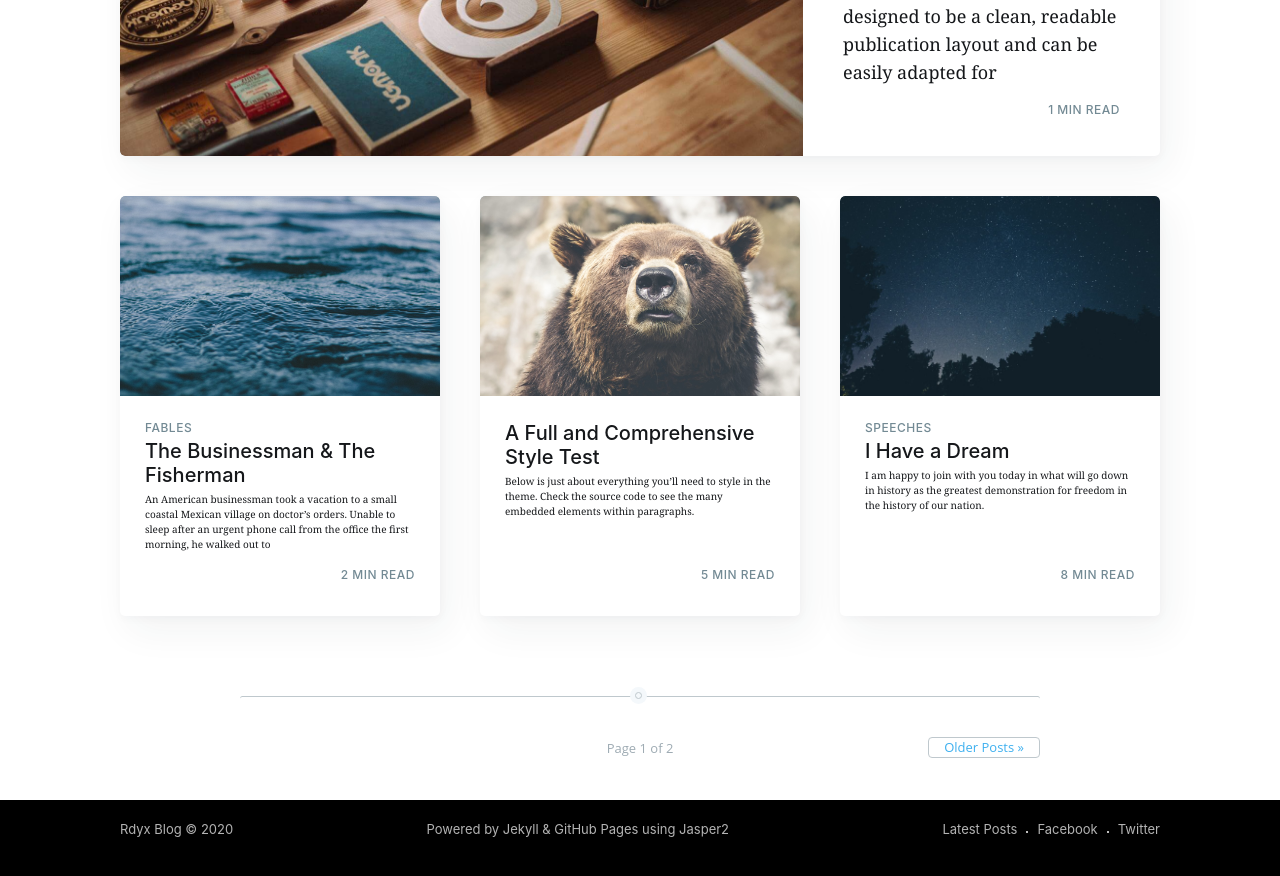
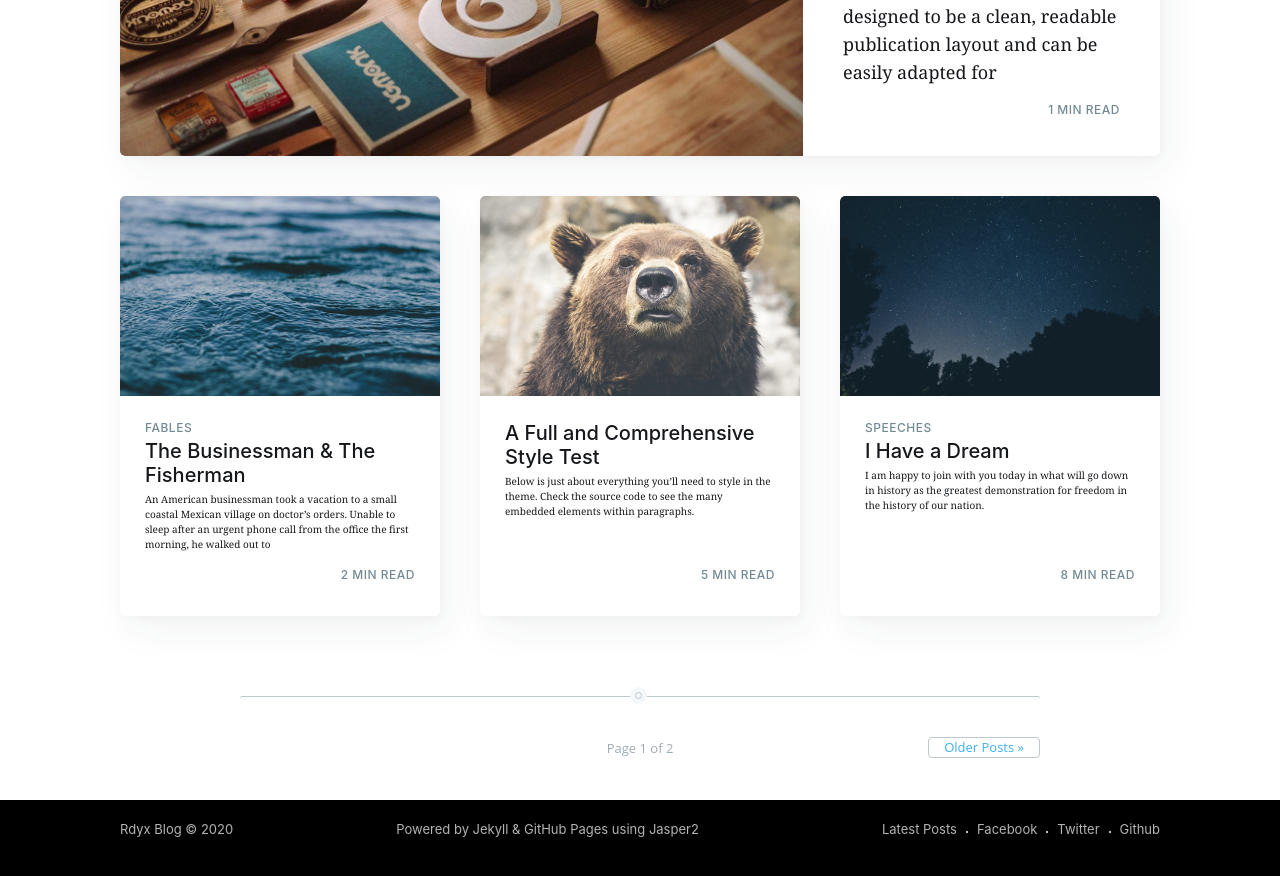
Before and after one commit to Rdyx/blog, a Jekyll site: the page built from index.html, in a window 1280 px wide and 900 px high, scrolled down 1755 px. Shown: the top 876 px of the window. Built offline with Jekyll 4.4.1, drawn with Linux system fonts in a browser that asks for light colours; nearby versions of some CDN libraries; the list of posts is cut into pages by our own code; comment, search, counter and statistics services are not loaded.

Commit message:
QF Add github in bottom links

```diff
--- a/_layouts/default.html
+++ b/_layouts/default.html
@@ -67,6 +67,7 @@
                     <a href="{{ site.baseurl }}">Latest Posts</a>
                     {% if site.facebook %}<a href="https://facebook.com/{{ site.facebook }}" target="_blank" rel="noopener">Facebook</a>{% endif %}
                     {% if site.twitter %}<a href="https://twitter.com/{{ site.twitter }}" target="_blank" rel="noopener">Twitter</a>{% endif %}
+                    {% if site.github %}<a href="https://github.com/{{ site.github }}" target="_blank" rel="noopener">Github</a>{% endif %}
                     <!-- <a href="https://ghost.org" target="_blank" rel="noopener">Ghost</a> -->
                 </nav>
             </div>
```
